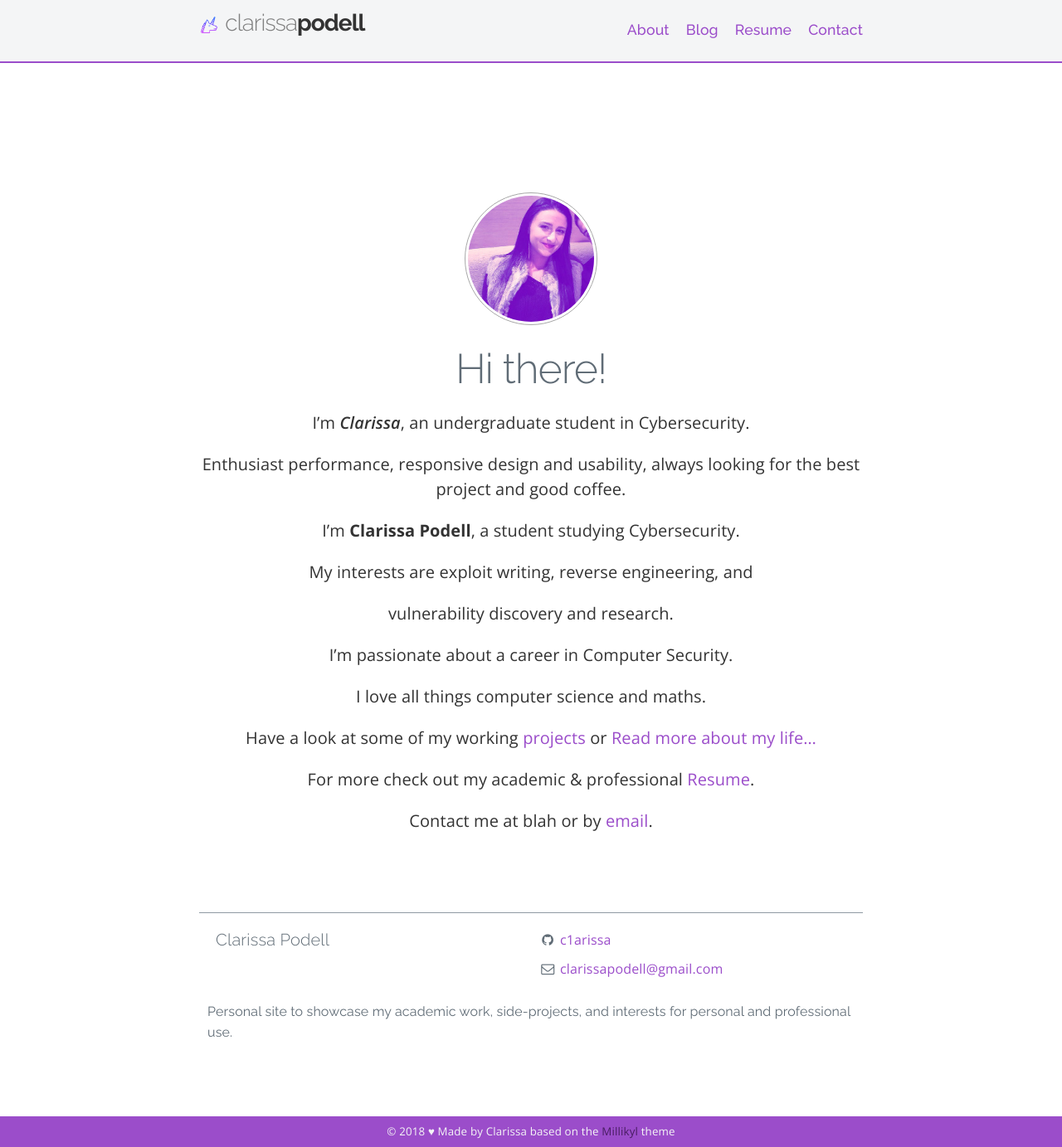
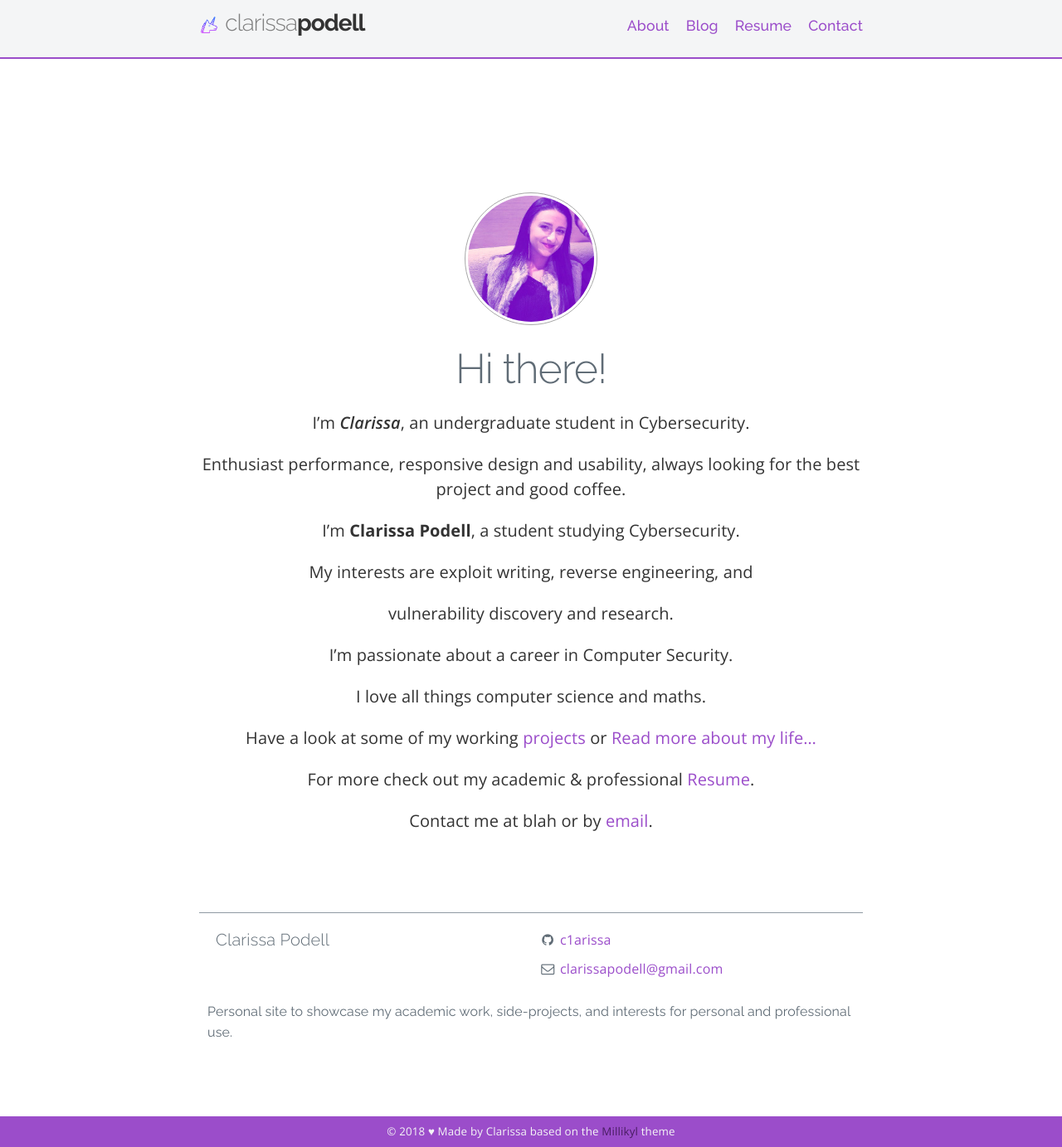
Before and after one commit to c1arissa/c1arissa.github.io, a Jekyll site: the page built from index.md, in a window 1280 px wide and 1383 px high. Shown: the whole window at 83% size. Built offline with Jekyll 4.4.1, drawn with Linux system fonts in a browser that asks for light colours; nearby versions of some CDN libraries; a style sheet for code colours, icons or effects is not loaded.

Commit message:
Update _nav.scss

```diff
--- a/_sass/_nav.scss
+++ b/_sass/_nav.scss
@@ -17,7 +17,7 @@ nav {
       a {
         display: block;
 	padding-left: 20px;
-	padding-top: 0.8rem;
+	padding-top: 0.3rem;
         //padding: 1.375rem 18px 0.8rem;
 	line-height: $nav-height;
         background: $nav-background;
```
